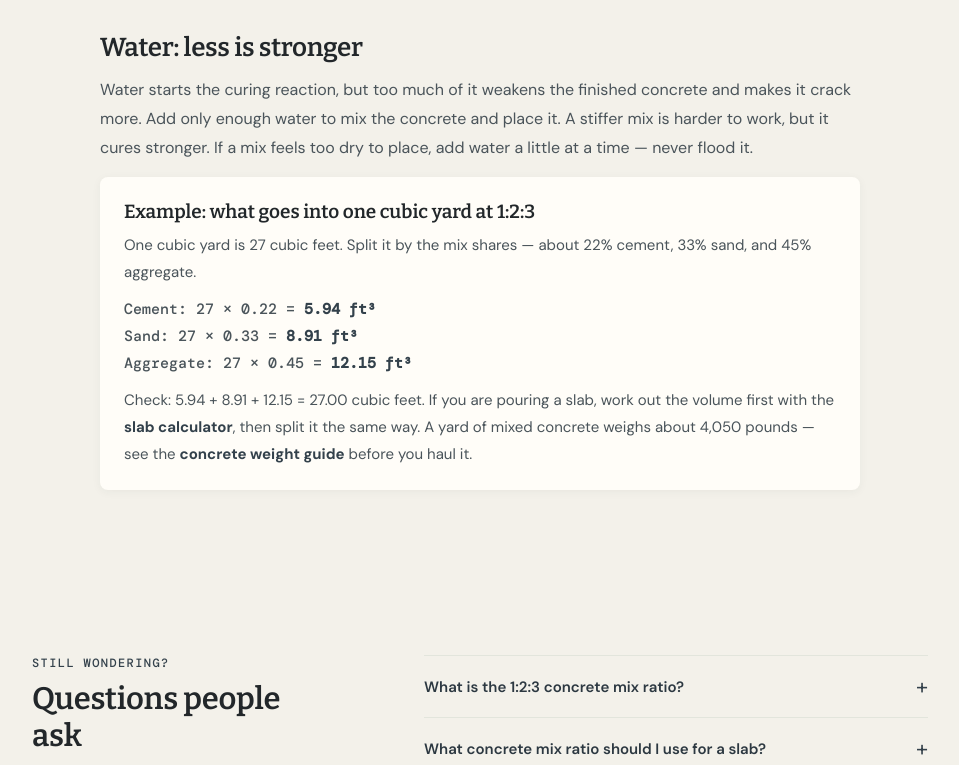
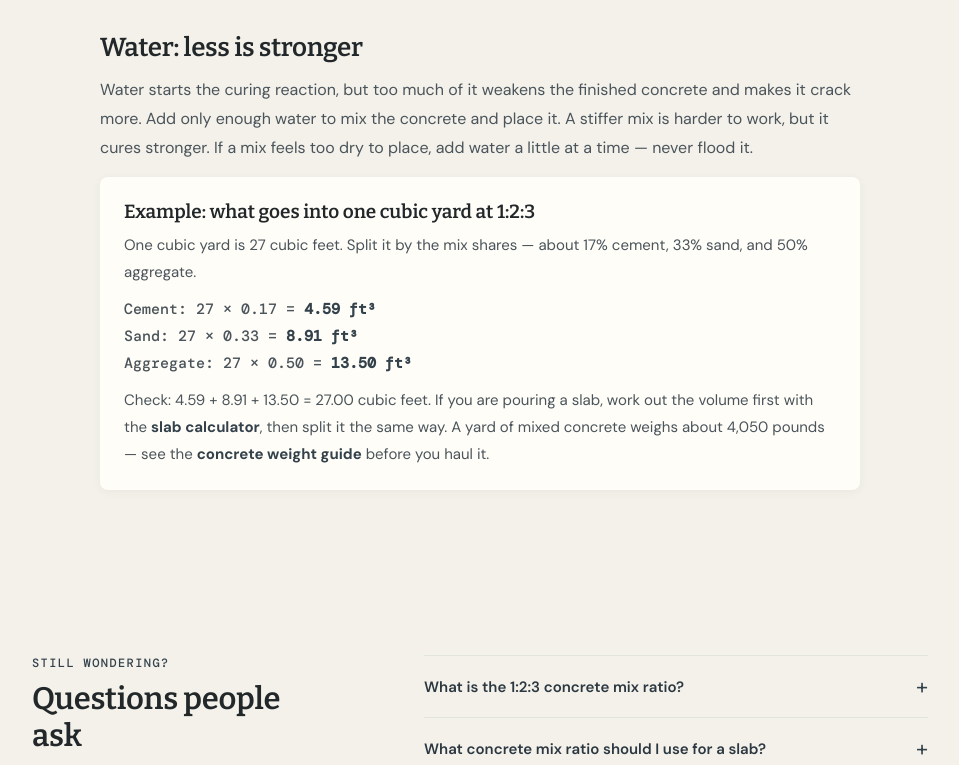
Before and after one commit to Codeshifter-git/concretecalc, a plain HTML site: page guides/mix-ratio/index.html in a window 1280 px wide. Shown: the part 957-1722 px from the top of the page, without its empty margins (160-1119 px from the left). Drawn offline with Linux system fonts and the light colour scheme.

Commit message:
Fix 1:2:3 mix split to literal parts (17/33/50 by volume)
The 22/33/45 figures from the reference site do not add up to the
1:2:3 parts ratio (1 of 6 parts cement = 17%, 2 of 6 sand = 33%,
3 of 6 aggregate = 50%). Corrected in the mix-ratio guide
(hero + worked example), homepage FAQ + schema, and the rules file.

```diff
--- a/guides/mix-ratio/index.html
+++ b/guides/mix-ratio/index.html
@@ -196,7 +196,7 @@
         <div class="hero-copy">
           <p class="eyebrow"><span class="eyebrow-dot"></span> Guide · Mix</p>
           <h1>Concrete mix ratio: 1:2:3 explained</h1>
-          <p class="hero-description">The standard concrete mix ratio is 1:2:3 — one part cement, two parts sand, and three parts aggregate by volume. That is about 22 percent cement, 33 percent sand, and 45 percent aggregate.</p>
+          <p class="hero-description">The standard concrete mix ratio is 1:2:3 — one part cement, two parts sand, and three parts aggregate by volume. That is about 17 percent cement, 33 percent sand, and 50 percent aggregate.</p>
         </div>
       </section>
 
@@ -218,9 +218,9 @@
           <p>Water starts the curing reaction, but too much of it weakens the finished concrete and makes it crack more. Add only enough water to mix the concrete and place it. A stiffer mix is harder to work, but it cures stronger. If a mix feels too dry to place, add water a little at a time — never flood it.</p>
           <div class="example-block">
             <h3>Example: what goes into one cubic yard at 1:2:3</h3>
-            <p>One cubic yard is 27 cubic feet. Split it by the mix shares — about 22% cement, 33% sand, and 45% aggregate.</p>
-            <p class="example-math">Cement: 27 × 0.22 = <strong>5.94 ft³</strong><br>Sand: 27 × 0.33 = <strong>8.91 ft³</strong><br>Aggregate: 27 × 0.45 = <strong>12.15 ft³</strong></p>
-            <p>Check: 5.94 + 8.91 + 12.15 = 27.00 cubic feet. If you are pouring a slab, work out the volume first with the <a href="../../slab/">slab calculator</a>, then split it the same way. A yard of mixed concrete weighs about 4,050 pounds — see the <a href="../../guides/weight/">concrete weight guide</a> before you haul it.</p>
+            <p>One cubic yard is 27 cubic feet. Split it by the mix shares — about 17% cement, 33% sand, and 50% aggregate.</p>
+            <p class="example-math">Cement: 27 × 0.17 = <strong>4.59 ft³</strong><br>Sand: 27 × 0.33 = <strong>8.91 ft³</strong><br>Aggregate: 27 × 0.50 = <strong>13.50 ft³</strong></p>
+            <p>Check: 4.59 + 8.91 + 13.50 = 27.00 cubic feet. If you are pouring a slab, work out the volume first with the <a href="../../slab/">slab calculator</a>, then split it the same way. A yard of mixed concrete weighs about 4,050 pounds — see the <a href="../../guides/weight/">concrete weight guide</a> before you haul it.</p>
           </div>
         </div>
       </article>
```
Also changed, not shown: index.html (+2 -2 lines), 1 other file.
